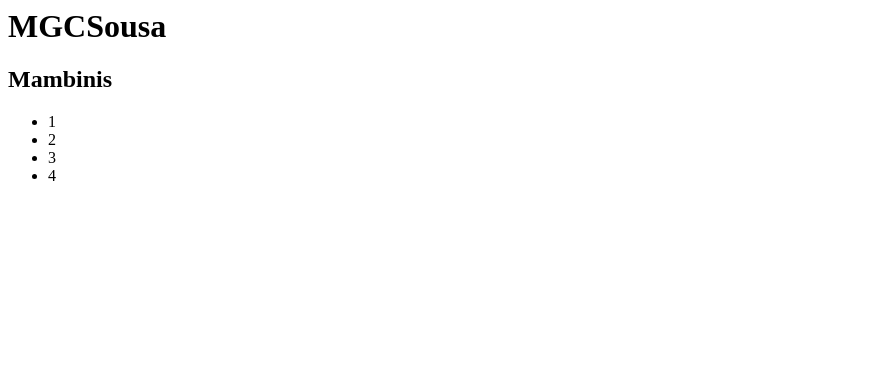
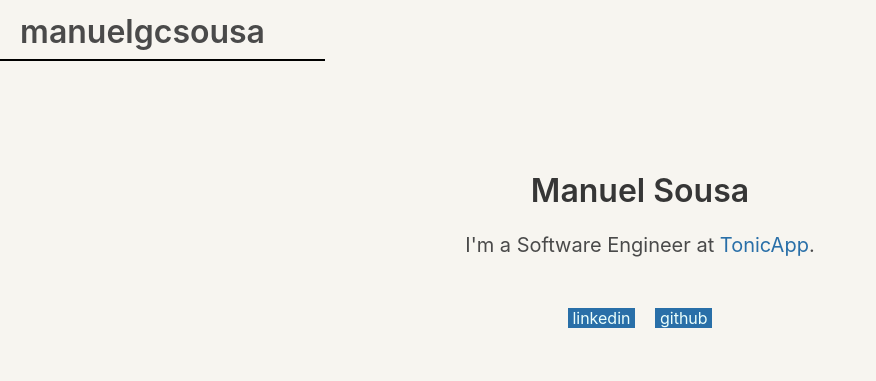
Before and after one commit to manuelgcsousa/manuelgcsousa.github.io, a plain HTML site: page index.html in a window 1280 px wide. Shown: the whole page, without its empty margins (0-876 px from the left). Drawn offline with nearby package versions, Linux system fonts and the light colour scheme.

Commit message:
New landing page

```diff
--- a/index.html
+++ b/index.html
@@ -1,13 +1,40 @@
-<html>
-	<body>
-		<h1>MGCSousa</h1>
+<!DOCTYPE html>
+<html style="background-color:#f7f5f0;">
+  <head>
+    <meta charset="utf-8">
+    <meta name="viewport" content="width=device-width, initial-scale=1">
+    <title>Manuel Sousa</title>
+    <link rel="stylesheet" href="https://cdn.jsdelivr.net/npm/bulma@0.9.3/css/bulma.min.css">
+  </head>
 
-		<h2>Mambinis</h2>
-		<ul>
-			<li>1</li>
-			<li>2</li>
-			<li>3</li>
-			<li>4</li>
-		</ul>
-	</body>
+  <body>
+    <nav class="level" aria-label="main navigation">
+      <a class="has-text-left" href="mailto:manuelgcsousa@gmail.com">
+          <h1 style="border-bottom: 2px solid #000; padding-bottom: 3px" class="navbar-item title">
+            &nbsp;manuelgcsousa&nbsp;&nbsp;&nbsp;&nbsp;&nbsp;&nbsp;
+          </h1>
+      </a>
+    </nav>
+
+    <section class="section">
+      <div style="margin-top: 2.5rem" class="container has-text-centered">
+        <h1 class="title">
+          Manuel Sousa
+        </h1>
+
+        <div class="content has-text-centered">
+          <p class="subtitle has-text-centered">
+            I'm a Software Engineer at
+            <a class="has-text-info-dark" href="https://tonicapp.io.com">TonicApp</a>.
+          </p>
+
+          <p class="mt-6">
+            <a class="m-2 has-background-info-dark has-text-primary-light" href="https://linkedin.com/in/manuelgcsousa/">&nbsp;linkedin&nbsp;</a>
+            <a class="m-2 has-background-info-dark has-text-primary-light" href="https://github.com/mgcsousa">&nbsp;github&nbsp;</a>
+          </p>
+        </div>
+
+      </div>
+    </section>
+  </body>
 </html>
```
